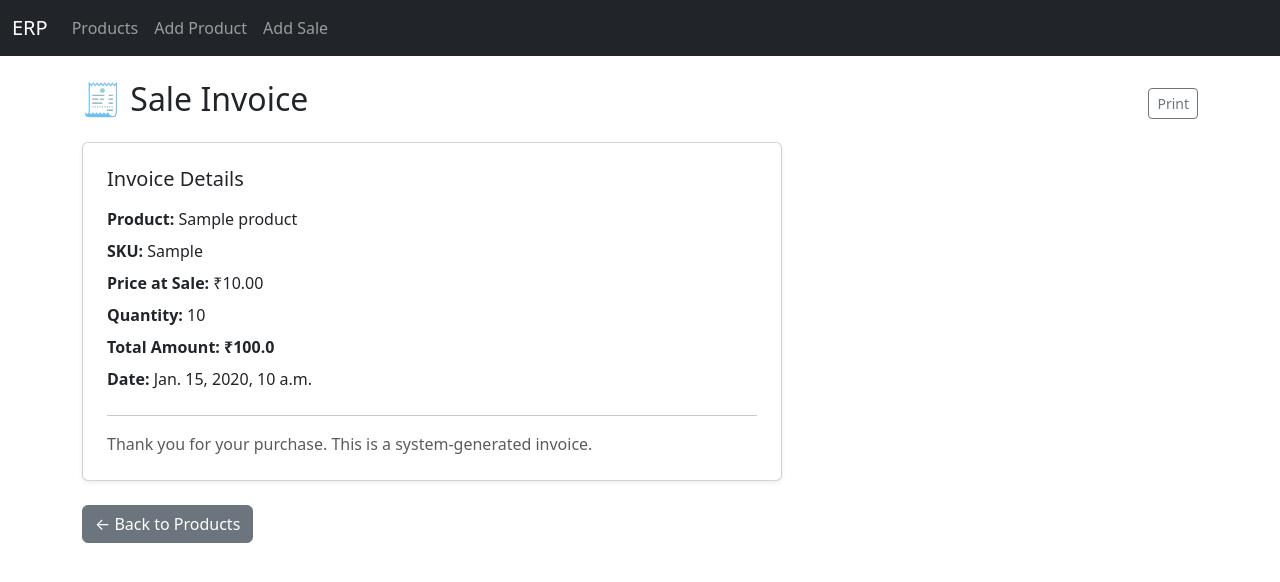
After one commit to HimaniSingwal/inventory-sales-erp, a Django app: page /sales/1/invoice/ in a window 1280 px wide. The commit adds this page. Shown: the top 582 px of the page. Run offline with Django 5.2, Linux system fonts and the light colour scheme; tables that the repository leaves empty hold one stand-in row (values such as "Sample post").

Commit message:
Add sales module with invoices

```diff
--- a/inventory/models.py
+++ b/inventory/models.py
@@ -1,4 +1,5 @@
 from django.db import models
+
 
 class Product(models.Model):
     name = models.CharField(max_length=100)
@@ -8,6 +9,8 @@ class Product(models.Model):
 
     def __str__(self):
         return self.name
+
+
 class StockMovement(models.Model):
     product = models.ForeignKey(Product, on_delete=models.CASCADE, related_name='movements')
     change = models.IntegerField()   # +10 = stock in, -5 = stock out
@@ -16,3 +19,13 @@ class StockMovement(models.Model):
 
     def __str__(self):
         return f"{self.product.name} ({self.change})"
+
+
+class Sale(models.Model):
+    product = models.ForeignKey(Product, on_delete=models.CASCADE, related_name='sales')
+    quantity = models.PositiveIntegerField()
+    price_at_sale = models.DecimalField(max_digits=10, decimal_places=2)
+    created_at = models.DateTimeField(auto_now_add=True)
+
+    def __str__(self):
+        return f"Sale of {self.product.name} x {self.quantity}"
--- a/inventory/templates/base.html
+++ b/inventory/templates/base.html
@@ -17,6 +17,10 @@
                 <li class="nav-item">
                     <a class="nav-link" href="{% url 'add_product' %}">Add Product</a>
                 </li>
+
+                <li class="nav-item">
+                    <a class="nav-link" href="{% url 'add_sale' %}">Add Sale</a>
+                </li>
             </ul>
         </div>
     </div>
--- /dev/null
+++ b/inventory/templates/sale_invoice.html
@@ -0,0 +1,54 @@
+{% extends 'base.html' %}
+
+{% block title %}Sale Invoice{% endblock %}
+
+{% block content %}
+
+<div class="d-flex justify-content-between align-items-center mb-3">
+    <h2>🧾 Sale Invoice</h2>
+    <button class="btn btn-outline-secondary btn-sm" onclick="window.print()">
+        Print
+    </button>
+</div>
+
+<div class="card shadow-sm p-4" style="max-width: 700px;">
+    <h5 class="mb-3">Invoice Details</h5>
+
+    <div class="mb-2">
+        <strong>Product:</strong> {{ sale.product.name }}
+    </div>
+
+    <div class="mb-2">
+        <strong>SKU:</strong> {{ sale.product.sku }}
+    </div>
+
+    <div class="mb-2">
+        <strong>Price at Sale:</strong> ₹{{ sale.price_at_sale }}
+    </div>
+
+    <div class="mb-2">
+        <strong>Quantity:</strong> {{ sale.quantity }}
+    </div>
+
+    <div class="mb-2">
+        <strong>Total Amount:</strong> <span class="fw-bold">₹{{ total }}</span>
+    </div>
+
+    <div class="mb-2">
+        <strong>Date:</strong> {{ sale.created_at }}
+    </div>
+
+    <hr>
+
+    <p class="text-muted mb-0">
+        Thank you for your purchase. This is a system-generated invoice.
+    </p>
+</div>
+
+<div class="mt-4">
+    <a href="{% url 'product_list' %}" class="btn btn-secondary">
+        ← Back to Products
+    </a>
+</div>
+
+{% endblock %}
--- a/inventory/urls.py
+++ b/inventory/urls.py
@@ -7,4 +7,7 @@ urlpatterns = [
     path('products/<int:pk>/edit/', views.edit_product, name='edit_product'),
     path('products/<int:pk>/delete/', views.delete_product, name='delete_product'),
     path('products/<int:pk>/stock/', views.adjust_stock, name='adjust_stock'),
+    path('sales/add/', views.add_sale, name='add_sale'),
+    path('sales/<int:pk>/invoice/', views.sale_invoice, name='sale_invoice'),
+
 ]
--- a/inventory/views.py
+++ b/inventory/views.py
@@ -1,8 +1,7 @@
 from django.shortcuts import render, redirect, get_object_or_404
 from django.db.models import Q, Sum
-from .models import Product, StockMovement
 
-
+from .models import Product, StockMovement, Sale
 
 
 def product_list(request):
@@ -35,14 +34,11 @@ def product_list(request):
     total_products = all_products.count()
     total_stock = all_products.aggregate(total=Sum("quantity"))["total"] or 0
 
-    total_value = 0
-    for p in all_products:
-        total_value += p.quantity * float(p.price)
+    total_value = sum(p.quantity * float(p.price) for p in all_products)
 
     low_stock_items = all_products.filter(quantity__lt=10).count()
 
-
-    return render(request, 'product_list.html', {
+    return render(request, "product_list.html", {
         "products": products,
         "query": query,
         "sort": sort,
@@ -67,9 +63,9 @@ def add_product(request):
                 price=price,
                 quantity=quantity,
             )
-            return redirect('product_list')
+            return redirect("product_list")
 
-    return render(request, 'add_product.html')
+    return render(request, "add_product.html")
 
 
 def edit_product(request, pk):
@@ -81,15 +77,15 @@ def edit_product(request, pk):
         product.price = request.POST.get("price")
         product.quantity = request.POST.get("quantity")
         product.save()
-        return redirect('product_list')
+        return redirect("product_list")
 
-    return render(request, 'edit_product.html', {'product': product})
+    return render(request, "edit_product.html", {"product": product})
 
 
 def delete_product(request, pk):
     product = get_object_or_404(Product, pk=pk)
     product.delete()
-    return redirect('product_list')
+    return redirect("product_list")
 
 
 def adjust_stock(request, pk):
@@ -124,13 +120,69 @@ def adjust_stock(request, pk):
                         change=change,
                         reason=reason,
                     )
-                    return redirect('product_list')
+                    return redirect("product_list")
 
-    # GET request ya error ke case me recent history bhejte hain
-    movements = product.movements.order_by('-created_at')[:10]
+    movements = product.movements.order_by("-created_at")[:10]
 
-    return render(request, 'adjust_stock.html', {
-        'product': product,
-        'movements': movements,
-        'error': error,
+    return render(request, "adjust_stock.html", {
+        "product": product,
+        "movements": movements,
+        "error": error,
     })
+
+
+def add_sale(request):
+    products = Product.objects.all()
+    error = None
+
+    if request.method == "POST":
+        product_id = request.POST.get("product")
+        quantity = request.POST.get("quantity")
+
+        product = get_object_or_404(Product, pk=product_id)
+
+        try:
+            qty = int(quantity)
+        except (TypeError, ValueError):
+            error = "Enter valid quantity."
+        else:
+            if qty <= 0:
+                error = "Quantity must be positive."
+            elif qty > product.quantity:
+                error = f"Not enough stock. Available: {product.quantity}"
+            else:
+                # 1) Save sale
+                sale = Sale.objects.create(
+                    product=product,
+                    quantity=qty,
+                    price_at_sale=product.price,
+                )
+
+                # 2) Reduce inventory
+                product.quantity -= qty
+                product.save()
+
+                # 3) Track movement
+                StockMovement.objects.create(
+                    product=product,
+                    change=-qty,
+                    reason="Sale",
+                )
+
+                # 4) Go to invoice page
+                return redirect("sale_invoice", pk=sale.pk)
+
+    return render(request, "add_sale.html", {
+        "products": products,
+        "error": error,
+    })
+
+
+def sale_invoice(request, pk):
+    sale = get_object_or_404(Sale, pk=pk)
+    total = sale.quantity * float(sale.price_at_sale)
+
+    return render(request, "sale_invoice.html", {
+        "sale": sale,
+        "total": total,
+    })
```
Also changed, not shown: inventory/admin.py (+19 -3 lines), inventory/templates/add_sale.html (added, +33 -0 lines), inventory/migrations/0003_sale.py (added).
